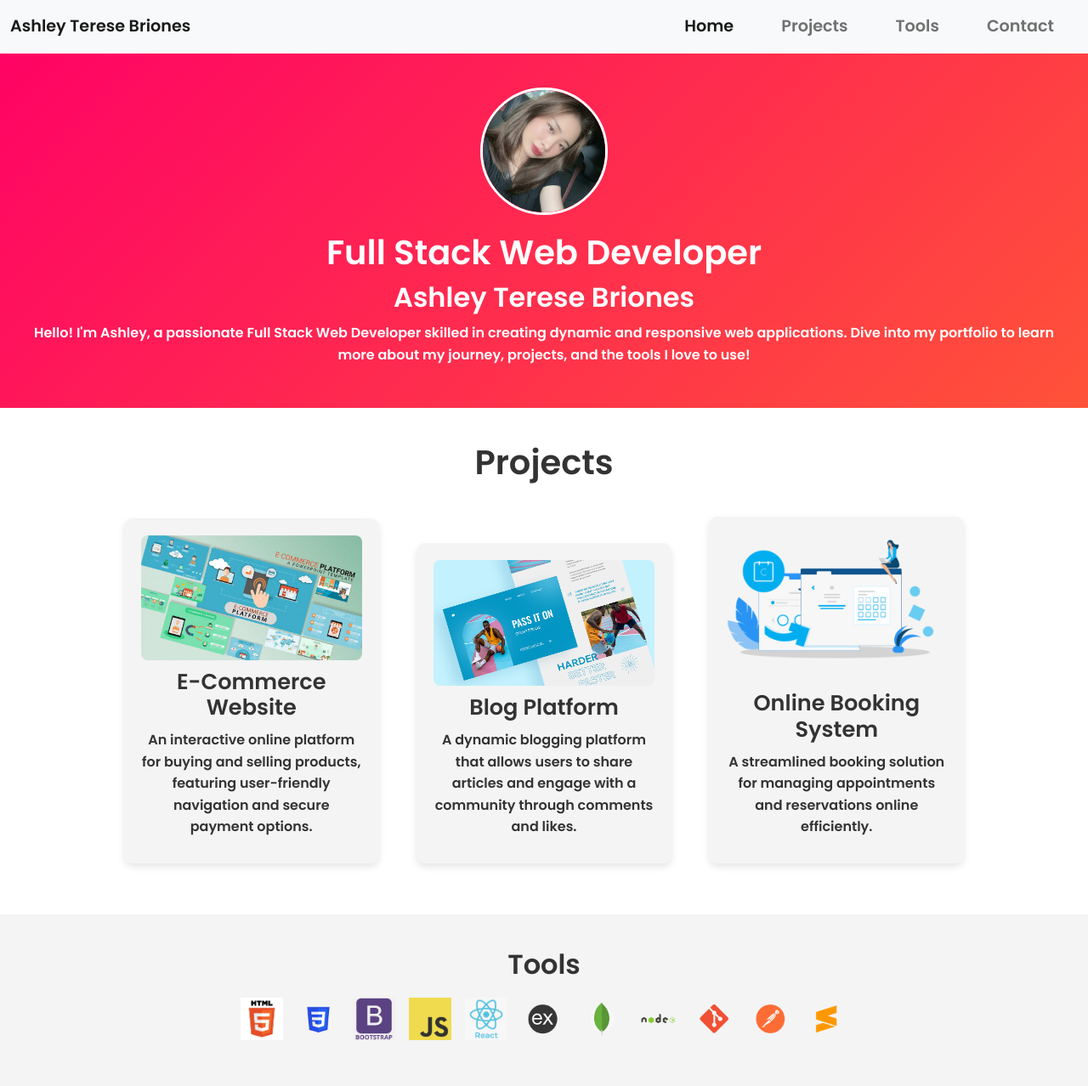
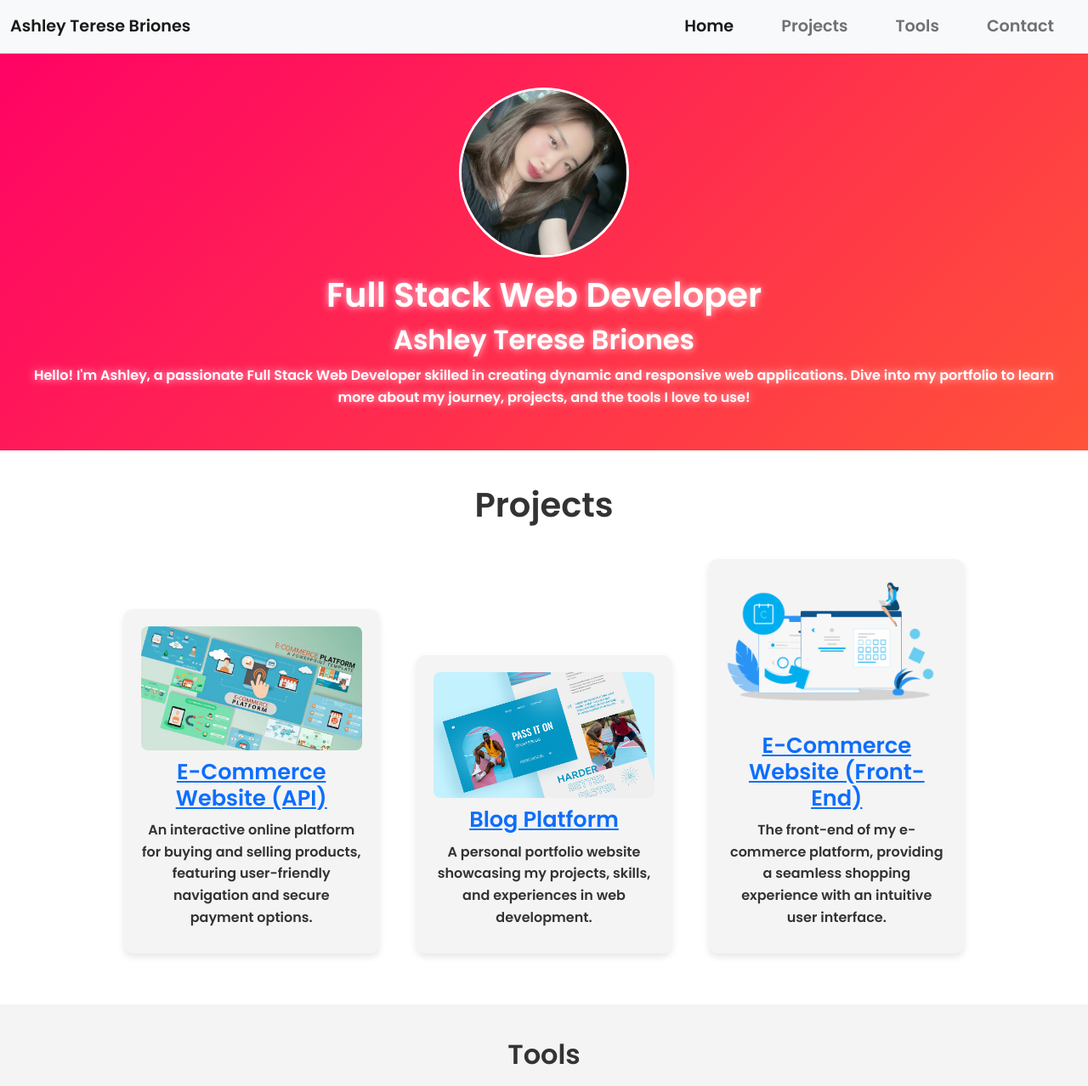
Before and after one commit to AshleyTerese/webportfolio, a plain HTML site: page index.html in a window 1280 px wide. Shown: the top 1278 px of the page at 85% size. Drawn offline with nearby package versions, Linux system fonts and the light colour scheme.

Commit message:
Fixed web portfolio

```diff
--- a/index.css
+++ b/index.css
@@ -48,6 +48,7 @@ nav {
     justify-content: center;
     text-align: center;
     padding: 40px;
+    text-shadow: 0px 0px 10px rgba(255, 255, 255, 0.8);
 }
 
 .profile-container {
@@ -57,8 +58,8 @@ nav {
 }
 
 .profile-image {
-    width: 150px;
-    height: 150px;
+    width: 200px;
+    height: 200px;
     border-radius: 50%;
     object-fit: cover;
     border: 3px solid #fff;
--- a/index.html
+++ b/index.html
@@ -49,19 +49,25 @@
 	    <section id="projects">
 	        <h2>Projects</h2>
 	        <div class="project">
-	            <img src="images/e-commerce.png" alt="E-Commerce Website" class="project-image">
-	            <h3>E-Commerce Website</h3>
+	        	<a href="https://documenter.getpostman.com/view/37218357/2sAYQgiUqE" target="_blank">
+	            	<img src="images/e-commerce.png" alt="E-Commerce Website" class="project-image">
+	            	<h3>E-Commerce Website (API)</h3>
+	        	</a>
 	            <p>An interactive online platform for buying and selling products, featuring user-friendly navigation and secure payment options.</p>
 	        </div>
 	        <div class="project">
-	            <img src="images/blog.png" alt="Blog Platform" class="project-image">
-	            <h3>Blog Platform</h3>
-	            <p>A dynamic blogging platform that allows users to share articles and engage with a community through comments and likes.</p>
+	        	<a href="https://ashleyterese.github.io/webportfolio/" target="_blank">
+	            	<img src="images/blog.png" alt="Blog Platform" class="project-image">
+	            	<h3>Blog Platform</h3>
+	        	</a>
+	            <p>A personal portfolio website showcasing my projects, skills, and experiences in web development.</p>
 	        </div>
 	        <div class="project">
-	            <img src="images/online-booking.png" alt="Online Booking System" class="project-image">
-	            <h3>Online Booking System</h3>
-	            <p>A streamlined booking solution for managing appointments and reservations online efficiently.</p>
+	        	<a href="http://zuitt-bootcamp-prod-520-8347-briones.s3-website.us-east-1.amazonaws.com/" target="_blank">
+	            	<img src="images/online-booking.png" alt="Online Booking System" class="project-image">
+	            	<h3>E-Commerce Website (Front-End)</h3>
+	        	</a>
+	            <p>The front-end of my e-commerce platform, providing a seamless shopping experience with an intuitive user interface.</p>
 	        </div>
 	    </section>
 
```
